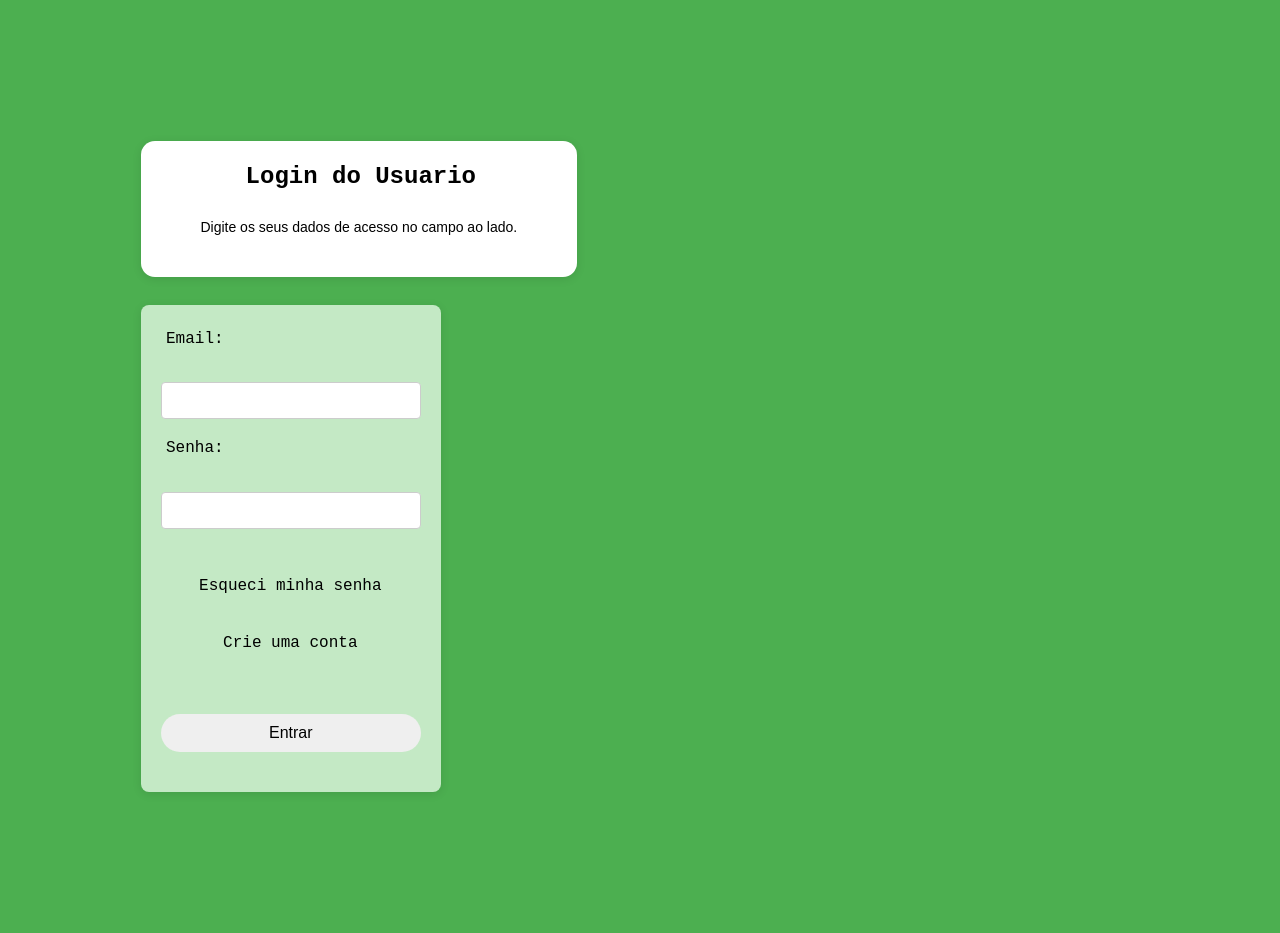
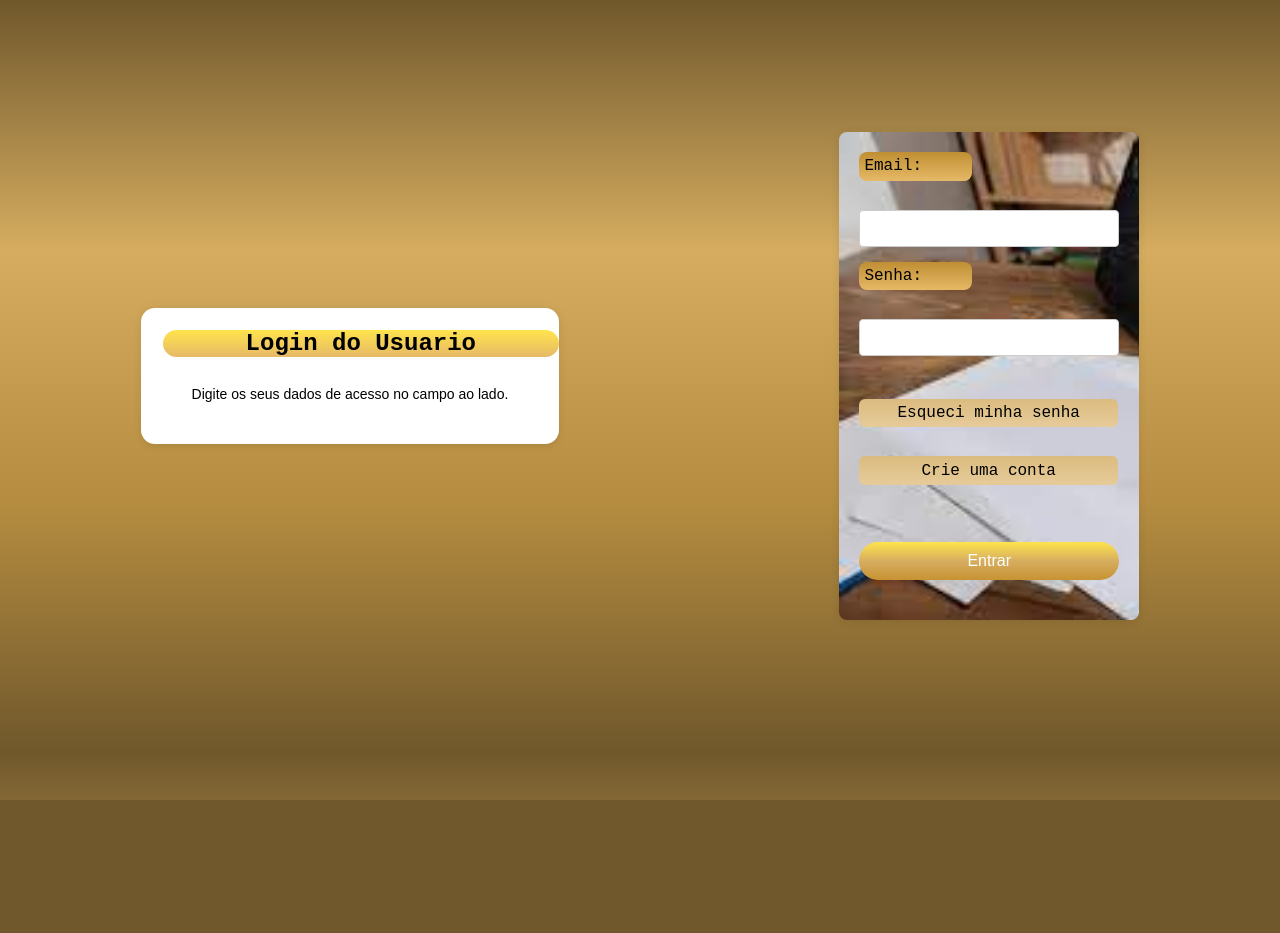
Before and after one commit to OdeteBottari/GPC, a PHP site: page /loginpart.html in a window 1280 px wide. After the commit the page ends 800 px from the top, so only its background shows below. Run offline with PHP 8.4, Linux system fonts and the light colour scheme.

Commit message:
Add files via upload

```diff
--- a/passeio (1)/passeio/loginpart.css
+++ b/passeio (1)/passeio/loginpart.css
@@ -8,9 +8,12 @@
 /* Estilos do corpo */
 body {
     font-family: Arial, sans-serif;
-
-    background-color: #4CAF50;
+    display: flex;
+    align-items: center;
+    height: 94vh;
+    background-color: #f4f4f4;
     margin: 0px;
+    background: linear-gradient(#70582c,#D6AD60,#B68D40,#70582c);
     padding: 11%;
     flex-direction: row;
     align-content: space-around;
@@ -34,7 +37,7 @@ body {
     text-align: center;
     margin-bottom: 29px;
     font-family: 'Courier New', Courier, monospace;
-    background: linear-gradient(rgb(76, 255, 76));
+    background: linear-gradient(rgb(255, 228, 76),#e6b967);
     border-radius: 28px;
     max-width: 396px;
     width: 200%;
@@ -43,31 +46,35 @@ body {
 
 
 .form-group {
-    background-color: #c4e9c5;
+    background-color: #fff;
     padding: 20px;
     border-radius: 8px;
     box-shadow: 0 2px 10px rgba(0, 0, 0, 0.1);
     width: 300px; /* Largura fixa para o formulário */
+    background-image: url('images_admin.jpg'); /* Caminho da sua imagem */
     background-size: cover; /* Faz a imagem cobrir todo o fundo */
 
 }
 
 
 .form-group label {
+    text-align: center;
     margin-bottom: 29px;
     font-family: 'Courier New', Courier, monospace;
-    background: linear-gradient( #052f4e);
+    background: linear-gradient(#c08f33, #e6b967);
     border-radius: 8px;
     max-width: 113px;
     width: 48%;
     padding: 2%;
+    text-align: left;
 }
 
 .form-group a {
+    text-align: center;
     margin-bottom: 29px;
     font-family: 'Courier New', Courier, monospace;
-    background: linear-gradient(white);
-    border-radius: 60px;
+    background: linear-gradient(#dbbb7f,#e6cb9a);
+    border-radius: 6px;
     max-width: 259px;
     width: 154%;
     padding: 2%;
@@ -82,7 +89,6 @@ h1 {
 
 h2 {
     visibility: hidden;
-    text-align: justify;
 }
 
 
@@ -118,8 +124,8 @@ button {
     display: inline-block;
     width: 100%;
     padding: 10px;
-    background: linear-gradient(#052f4e);
-    color: #000000;
+    background: linear-gradient(rgb(255, 228, 76),#D6AD60,#c79332);
+    color: white;
     border: none;
     border-radius: 5px;
     font-size: 16px;
--- a/passeio (1)/passeio/site.html
+++ b/passeio (1)/passeio/site.html
@@ -4,7 +4,7 @@
     <meta charset="UTF-8">
     <meta name="viewport" content="width=device-width, initial-scale=1.0">
     <title>Passeio Ciclístico</title>
-    <link rel="stylesheet" href="site.css">
+    <link rel="stylesheet" href="site2.css">
 
 </head>
 <body>
```
